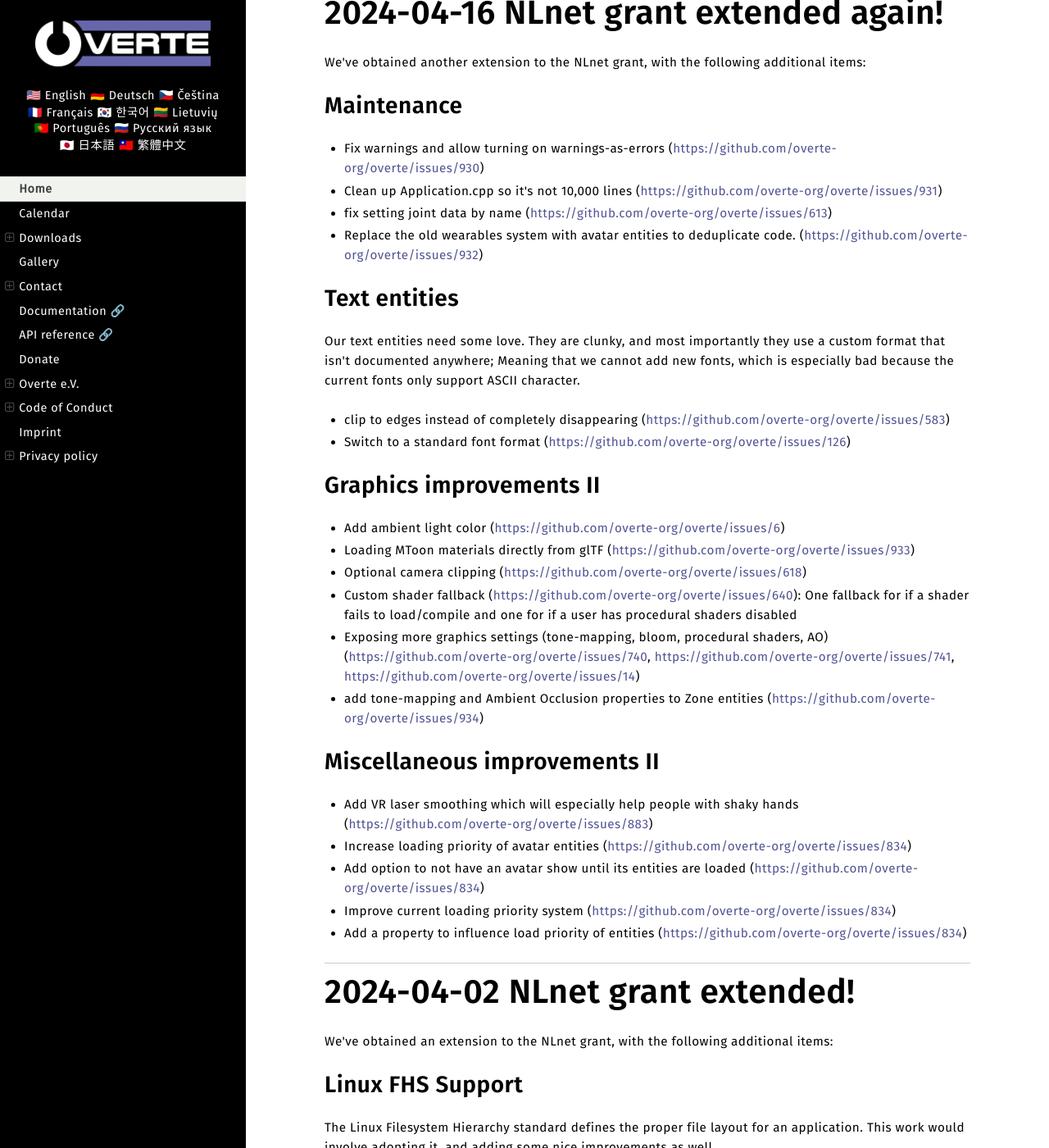
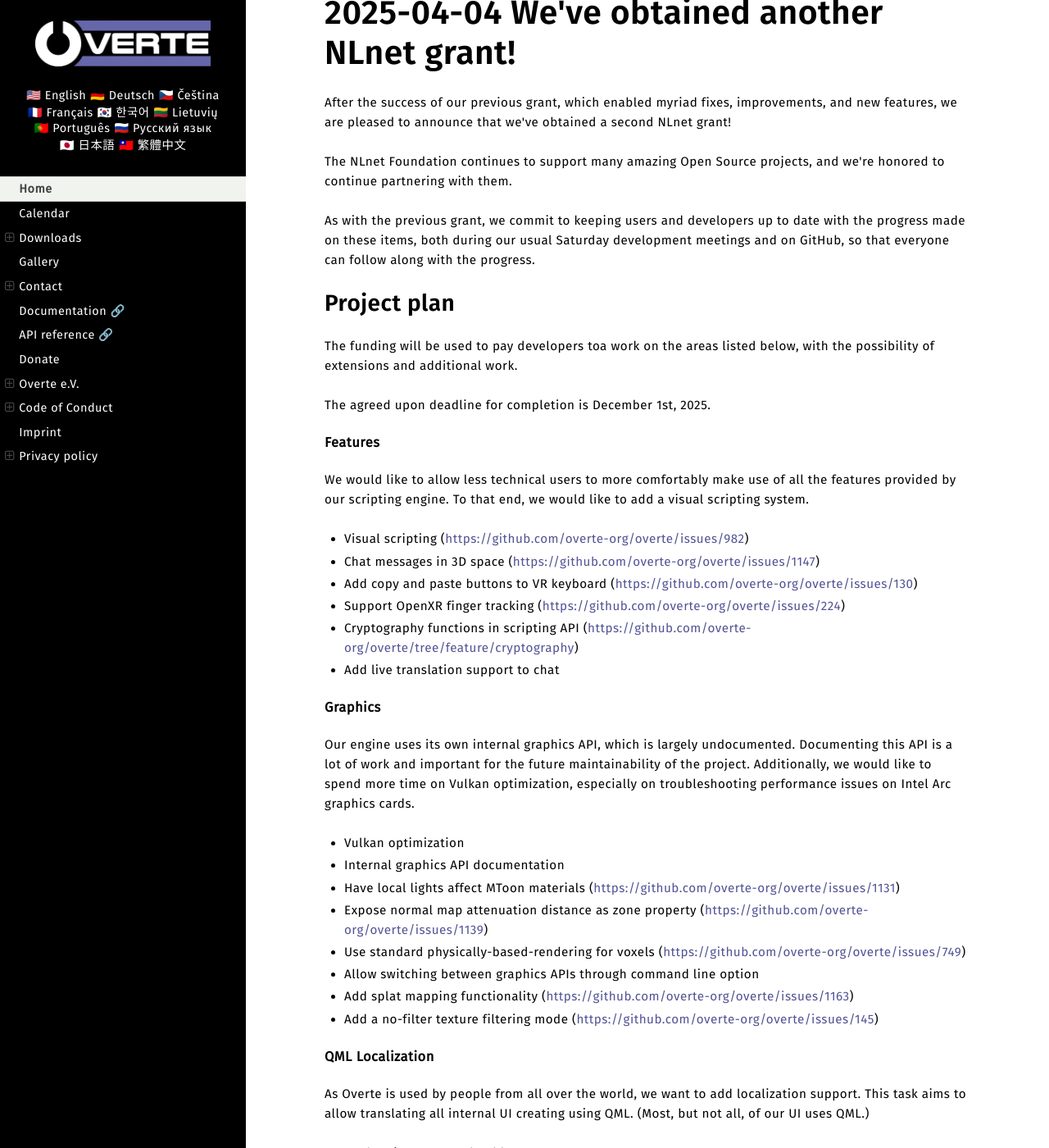
Before and after one commit to overte-org/overte-website-sphinx, a Sphinx documentation site: the page built from source/index.rst, in a window 1280 px wide and 1400 px high, scrolled down 1341 px. Shown: the whole window at 82% size. Built offline with Sphinx 7.4.7 and the Read the Docs theme 3.1.0, drawn with Linux system fonts in a browser that asks for light colours; some of the changed text lies outside the part shown.

Commit message:
second nlnet grant details

```diff
--- a/source/index.rst
+++ b/source/index.rst
@@ -35,6 +35,141 @@
 ####
 News
 ####
+
+----------------------------------------------
+2025-04-04 We've obtained another NLnet grant!
+----------------------------------------------
+
+After the success of our previous grant, which enabled myriad fixes, improvements, and new features, we are pleased to announce that we've obtained a second NLnet grant!
+
+The NLnet Foundation continues to support many amazing Open Source projects, and we're honored to continue partnering with them.
+
+As with the previous grant, we commit to keeping users and developers up to date with the progress made on these items, both during our usual Saturday development meetings and on GitHub, so that everyone can follow along with the progress.
+
+
+Project plan
+^^^^^^^^^^^^
+
+The funding will be used to pay developers toa work on the areas listed below, with the possibility of extensions and additional work.
+
+The agreed upon deadline for completion is December 1st, 2025.
+
+
+Features
+""""""""
+
+We would like to allow less technical users to more comfortably make use of all the features
+provided by our scripting engine. To that end, we would like to add a visual scripting system.
+
+* Visual scripting (https://github.com/overte-org/overte/issues/982)
+* Chat messages in 3D space (https://github.com/overte-org/overte/issues/1147)
+* Add copy and paste buttons to VR keyboard (https://github.com/overte-org/overte/issues/130)
+* Support OpenXR finger tracking (https://github.com/overte-org/overte/issues/224)
+* Cryptography functions in scripting API (https://github.com/overte-org/overte/tree/feature/cryptography)
+* Add live translation support to chat
+
+Graphics
+""""""""
+
+Our engine uses its own internal graphics API, which is largely undocumented. Documenting this API is a lot of work and important for the future maintainability of the project. Additionally, we would like to spend more time on Vulkan optimization, especially on troubleshooting performance issues on Intel Arc graphics cards.
+
+* Vulkan optimization
+* Internal graphics API documentation
+* Have local lights affect MToon materials (https://github.com/overte-org/overte/issues/1131)
+* Expose normal map attenuation distance as zone property (https://github.com/overte-org/overte/issues/1139)
+* Use standard physically-based-rendering for voxels (https://github.com/overte-org/overte/issues/749)
+* Allow switching between graphics APIs through command line option
+* Add splat mapping functionality (https://github.com/overte-org/overte/issues/1163)
+* Add a no-filter texture filtering mode (https://github.com/overte-org/overte/issues/145)
+
+QML Localization
+""""""""""""""""
+
+As Overte is used by people from all over the world, we want to add localization support. This task
+aims to allow translating all internal UI creating using QML. (Most, but not all, of our UI uses QML.)
+
+* Mark strings as translatable
+* Generate translation files automatically
+* Hook up to Weblate translation system
+* Build with translations
+* Check if we include the required fonts
+* Add German translation (as a reference test case)
+
+Maintenance
+"""""""""""
+
+CMake 4.0 is around the corner, dropping support for some legacy compatibility, which seems to
+break almost every one of our dependencies. Libnode has similarly received updates, including
+breaking changes.
+
+* Update Overte for CMake 4.0 compatibility
+* Fix building dependencies on CMake 4.0
+* Update libnode to the next LTS version
+* Improve build instructions for building with KDevelop and Clion
+* Add automatic Docker release builds
+* Finish getting Overte into Flathub
+* Update to Qt 6 (https://github.com/overte-org/overte/issues/1243)
+* Package Qt 6 dependency for Windows
+* Package Qt 6 dependency for Linux
+* Package webrtc-audio-processing
+* Switch to libdatachannel
+
+Bug Fixes
+"""""""""
+
+* Fix MToon materials not showing up in Material Inspector (https://github.com/overte-org/overte/issues/1028)
+* Text entities: show tofu character on missing character (https://github.com/overte-org/overte/issues/1133)
+* Add "blocklist" for known broken graphics drivers
+* Fix server Console trying to connect to highfidelity.com (https://github.com/overte-org/overte/issues/578)
+* Fix QML warning message spam on Windows (https://github.com/overte-org/overte/issues/593)
+* Fix problems with HifiControlsUit.SpinBox (https://github.com/overte-org/overte/issues/921)
+* Fix uninstalling Overte not removing cache from AppDataLocal (https://github.com/overteorg/overte/issues/952)
+* Fix avatar bookmarks silently failing on broken syntax (https://github.com/overte-org/overte/issues/192)
+
+UI Rework
+"""""""""
+
+Our current UI is a mix of different themes, design philosophies, and programming languages (https://github.com/orgs/overte-org/projects/8). Specifcally our Create app could use some
+improvement (https://github.com/overte-org/overte/issues/1145).
+
+* Framework for default QML applications
+* Rework Avatar app
+* Add grid shader to Create
+* Allow switching Create windows between external and embedded windows
+* Rework asset browser
+* Rework voxel edit mode
+* Allow parenting entities using drag and drop in entity list
+* Add a tree view to entity list
+* Add a free camera mode to Create
+* Improve material management in Create
+* Add centered scaling to Create
+* Rework More app
+* Rework settings
+* Rework Pal app (People list)
+* Rework log viewer
+* Rework Snapshot app
+* Rework Emote app
+* Rework running scripts window
+* Rework Places app
+* Rework notifications
+* Add theming support
+* Prefer using system file-picker
+* Add dashboard user interface
+
+Integrate results from UX review and security audit
+"""""""""""""""""""""""""""""""""""""""""""""""""""
+
+* Perform UX review
+* Perform Security audit
+
+
+Thanks
+""""""
+
+* NLnet, for continuing to support Overte.
+* Julian Groß, for negotiating this agreement.
+* All of the developers who have agreed to take on this work.
+* The Overte community, for making this possible.
 
 
 --------------------------------------
```
